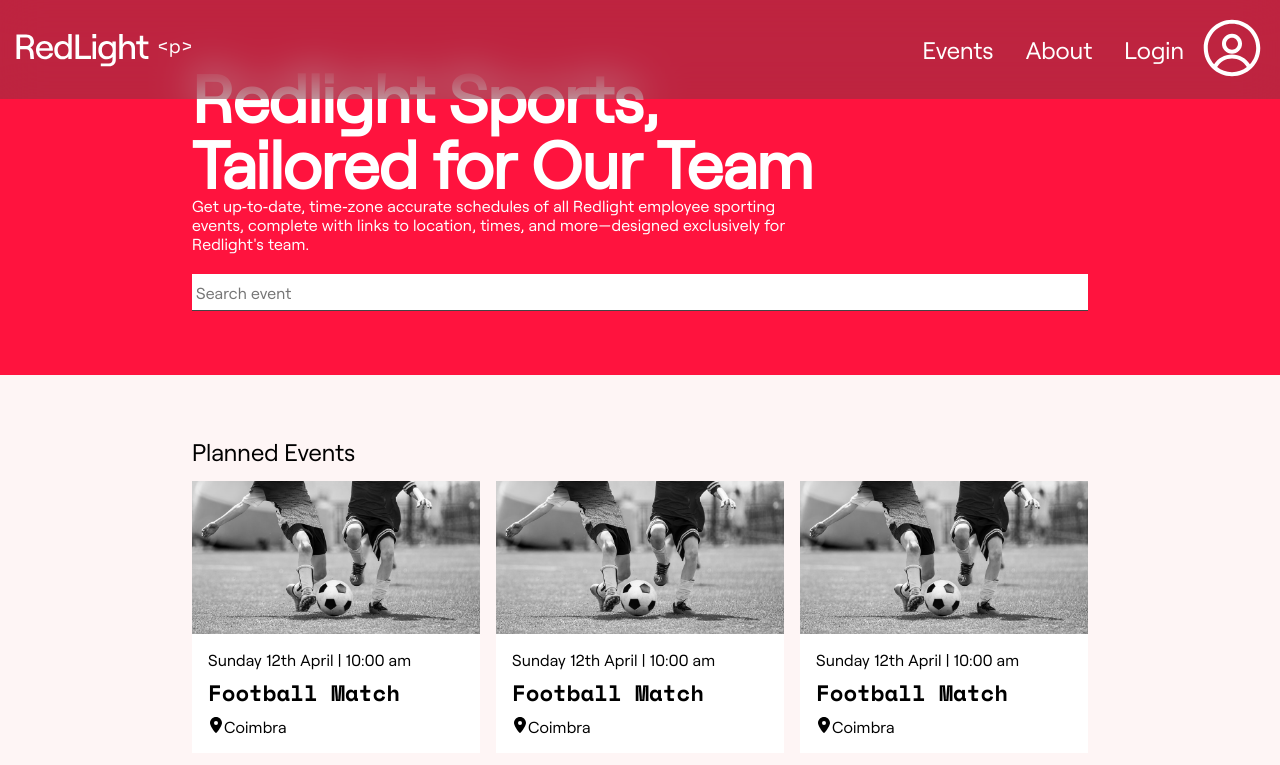
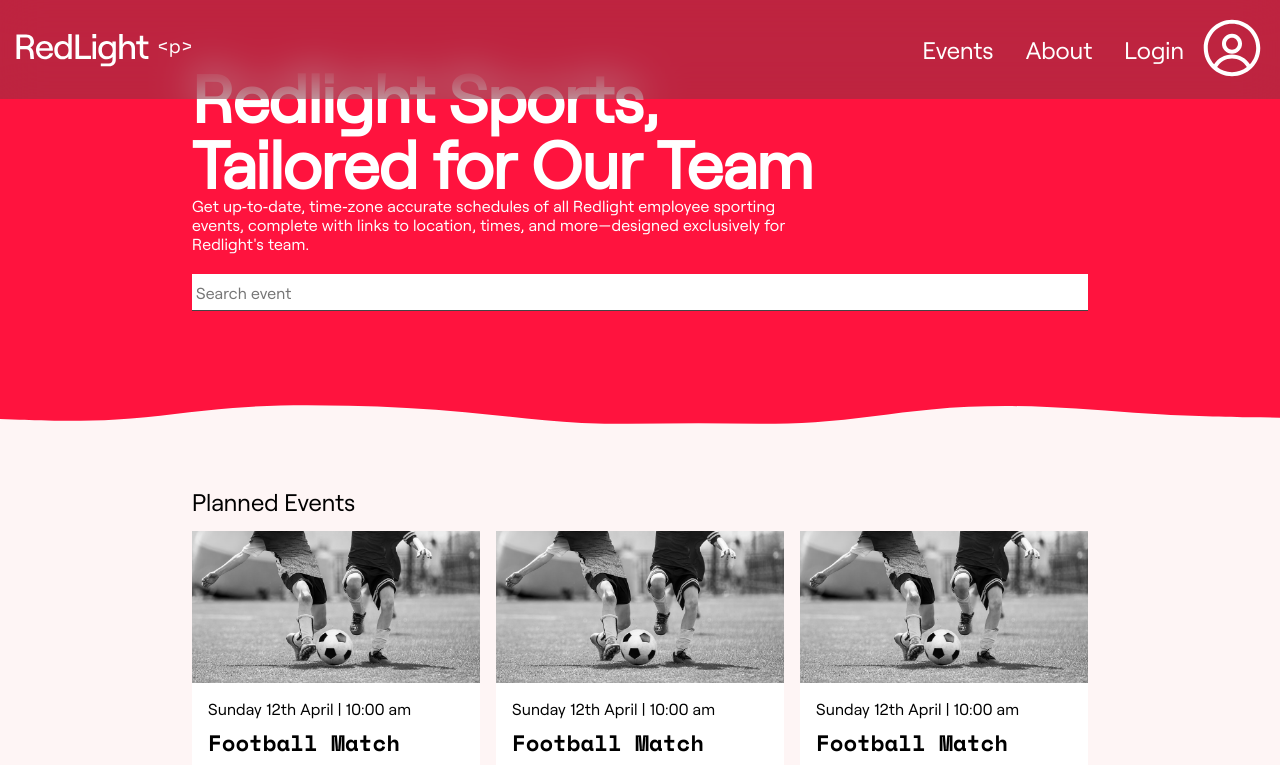
Before and after one commit to iDarkQ/redlight-events-manager, a React (Vite) app in the folder apps/web/: page / in a window 1280 px wide. Shown: the top 765 px of the page. Built offline with nearby package versions, Linux system fonts and the light colour scheme.

Commit message:
refactor(home/hero): add wave transitioning between hero and events sections

```diff
--- a/apps/web/src/pages/home/components/hero/hero.module.css
+++ b/apps/web/src/pages/home/components/hero/hero.module.css
@@ -9,7 +9,7 @@
     display: flex;
     flex-wrap: wrap;
     gap: 1rem;
-    overflow:auto;
+    overflow: auto;
 }
 
 .card {
@@ -18,9 +18,14 @@
 }
 
 .description {
-    color:white;
+    color: white;
 }
 
 .texts {
-    width:70%;
+    width: 70%;
 }
+
+.wave {
+    background-color: #fef5f5;
+    width: 100%;
+}
--- a/apps/web/src/pages/home/components/hero/hero.tsx
+++ b/apps/web/src/pages/home/components/hero/hero.tsx
@@ -1,8 +1,10 @@
 import { HeroDescription } from "~/pages/home/components/hero/hero-description";
 import { HeroTitle } from "~/pages/home/components/hero/hero-title";
 import { HeroSearchBar, styles } from ".";
+import Wave from "~/assets/images/wave.svg?react";
 
 export const Hero = () => (
+  <>
     <section className={styles.wrapper}>
       <div className={styles.texts}>
         <HeroTitle />
@@ -10,4 +12,10 @@ export const Hero = () => (
       </div>
       <HeroSearchBar />
     </section>
+    <Wave
+      className={styles.wave}
+      style={{ width: "100%", height: "auto", display: "block" }}
+      preserveAspectRatio="none"
+    />
+  </>
 );
```
Lines whose indentation alone changed are shown as unchanged.
